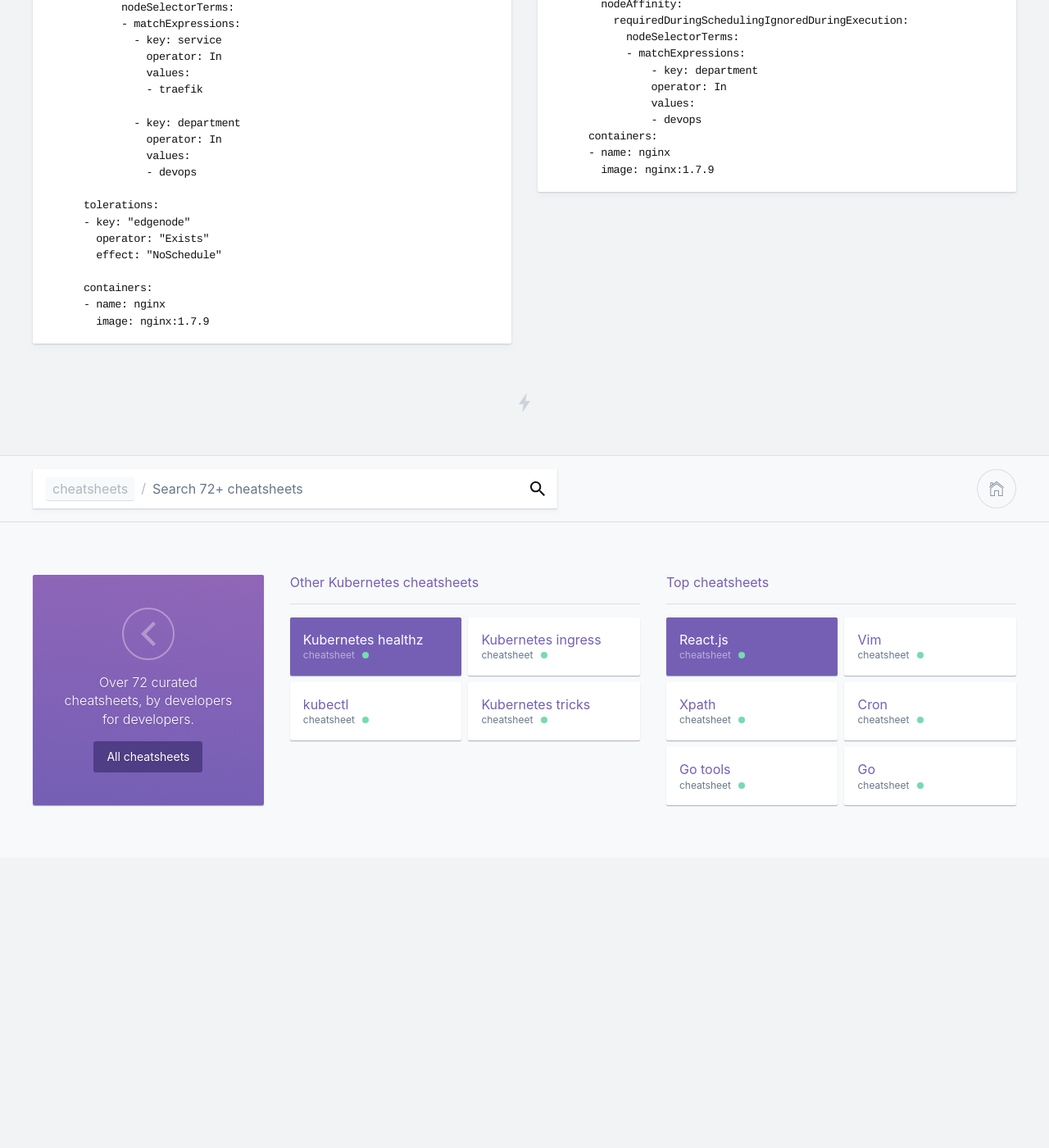
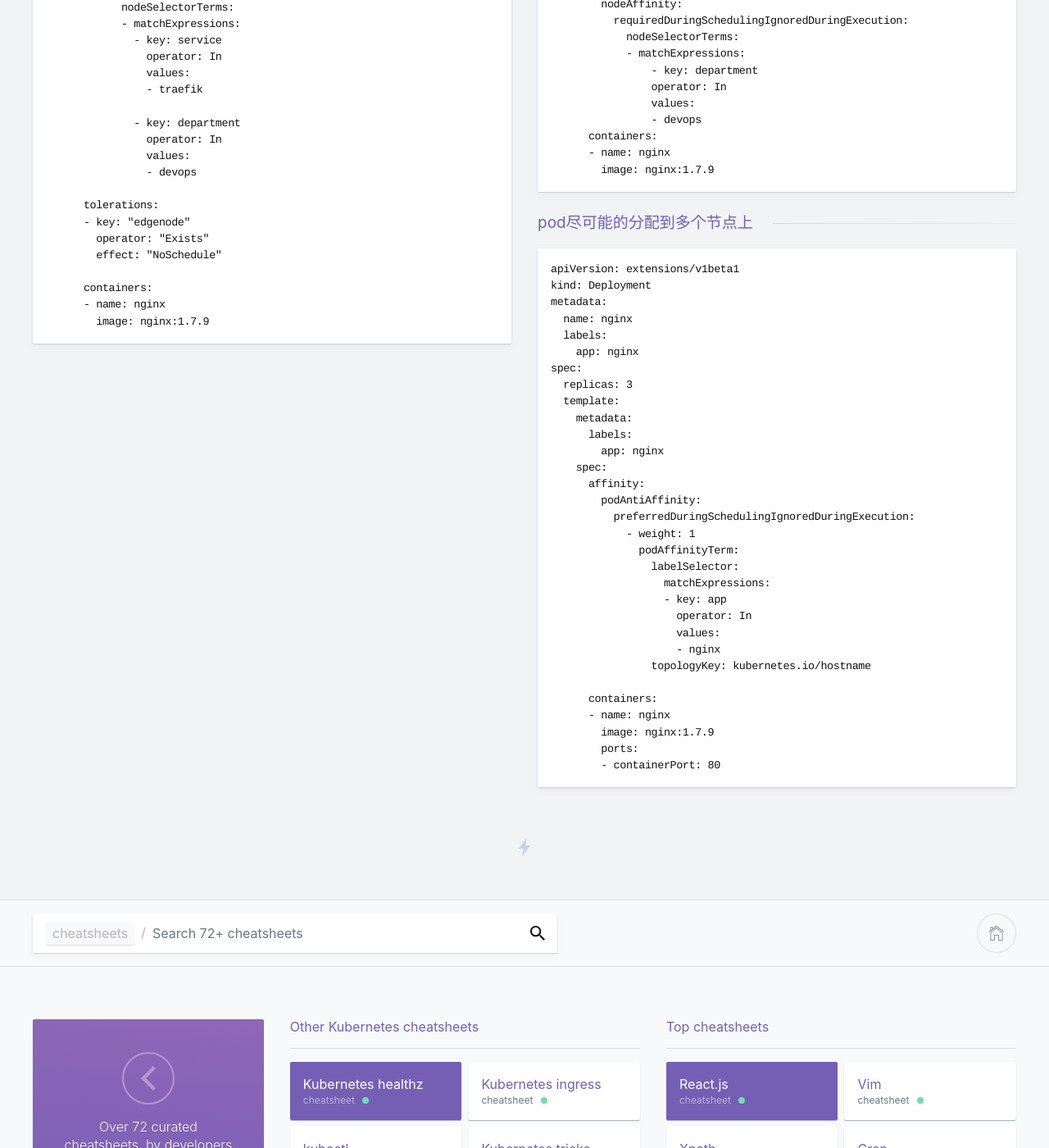
Before and after one commit to gongxiude/cheatsheets, a Jekyll site: the page built from kubernetes-label.md, in a window 1280 px wide and 1400 px high, scrolled down 3816 px. Shown: the whole window at 82% size. Built offline with Jekyll 4.4.1, drawn with Linux system fonts in a browser that asks for light colours; nearby versions of some CDN libraries; comment, search, counter and statistics services are not loaded; before the commit the page ends 4862 px from its top, so only the background shows below that.

Commit message:
docs： 添加podantiaffinity的示例

````diff
--- a/kubernetes-label.md
+++ b/kubernetes-label.md
@@ -260,3 +260,39 @@ spec:
       - name: nginx
         image: nginx:1.7.9
 ```
+
+### pod尽可能的分配到多个节点上
+
+```yaml
+apiVersion: extensions/v1beta1
+kind: Deployment
+metadata:
+  name: nginx
+  labels:
+    app: nginx
+spec:
+  replicas: 3
+  template:
+    metadata:
+      labels:
+        app: nginx
+    spec:
+      affinity:
+        podAntiAffinity:
+          preferredDuringSchedulingIgnoredDuringExecution:
+            - weight: 1
+              podAffinityTerm:
+                labelSelector:
+                  matchExpressions:
+                  - key: app
+                    operator: In
+                    values:
+                    - nginx
+                topologyKey: kubernetes.io/hostname
+
+      containers:
+      - name: nginx
+        image: nginx:1.7.9
+        ports:
+        - containerPort: 80
+```
````
